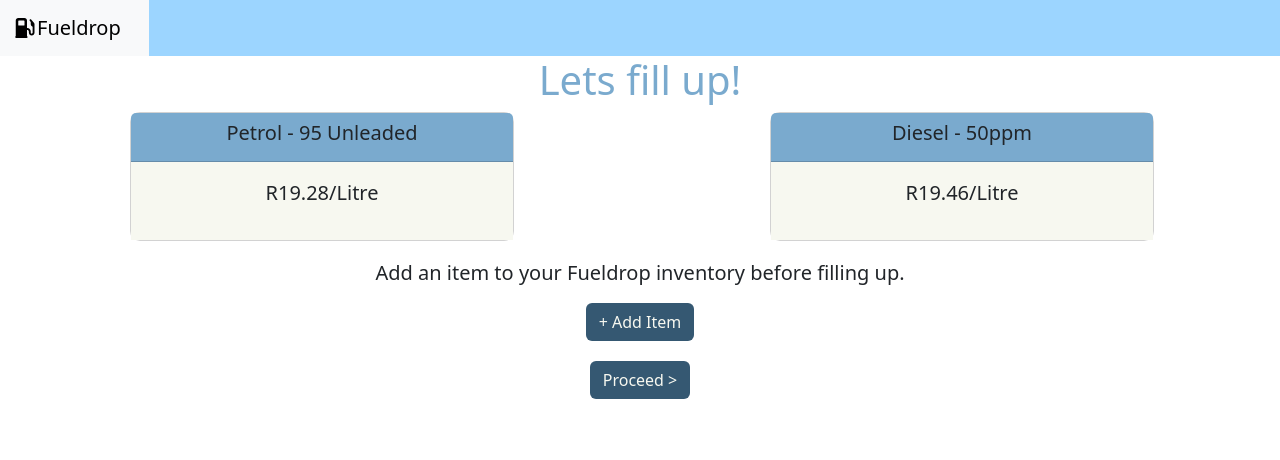
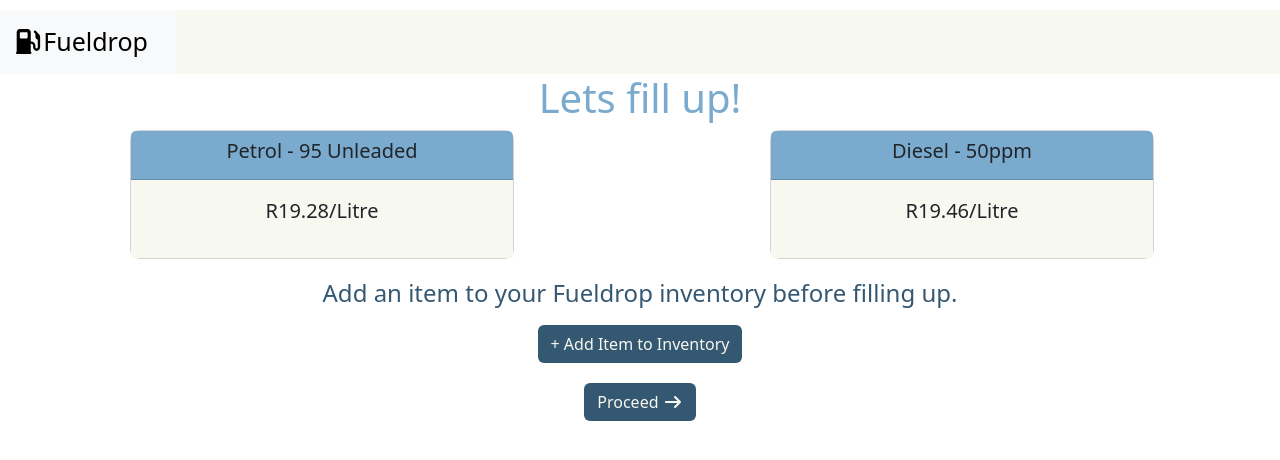
Before and after one commit to ninomitchell8/FuelDrop, a React (Vite) app in the folder fueldrop/: page /Home.jsx in a window 1280 px wide. Shown: the top 460 px of the page. Built offline with nearby package versions, Linux system fonts and the light colour scheme; no server answers.

Commit message:
More symbols added - Front end needs more tuning and Configure.jsx needs conditional statements

```diff
--- a/fueldrop/src/components/Navbar.css
+++ b/fueldrop/src/components/Navbar.css
@@ -1,4 +1,9 @@
 .nav{
 
-    background-color: #9CD5FF;
+    background-color:  #F7F8F0;
 }
+
+.navbar-brand{
+
+    font-size:25px ;
+}
--- a/fueldrop/src/components/Navbar.jsx
+++ b/fueldrop/src/components/Navbar.jsx
@@ -4,26 +4,34 @@
 import {faGasPump} from "@fortawesome/free-solid-svg-icons";
 
 
+
 function Navbar(){
 
     return(
 
+    <div>
+
             <div className = "nav">
                 <nav className="navbar navbar-expand-lg bg-body-tertiary">
                 <div className="container-fluid">
-                <a className="navbar-brand" href="#"><><FontAwesomeIcon icon={faGasPump} /></>Fueldrop</a>
+                    <a className="navbar-brand" href="./pages/Home.jsx"><><FontAwesomeIcon icon={faGasPump} /></>Fueldrop</a>
                     <button className="navbar-toggler" type="button" data-bs-toggle="collapse" data-bs-target="#navbarNavAltMarkup" aria-controls="navbarNavAltMarkup" aria-expanded="false" aria-label="Toggle navigation">
                     <span className="navbar-toggler-icon"></span>
                     </button>
                     <div className="collapse navbar-collapse" id="navbarNavAltMarkup">
                     <div className="navbar-nav">
-                    {/* <a className="nav-link active" aria-current="page" href="fueldrop/src/pages/Home.jsx">Home</a> */}
 
                     </div>
                     </div>
                 </div>
                 </nav>
             </div>
+            <div>
+
+
+            </div>
+
+    </div>
 
     );
 }
--- a/fueldrop/src/components/Radio.css
+++ b/fueldrop/src/components/Radio.css
@@ -1,7 +1,4 @@
-.radio{
 
-    color:#9CD5FF
-}
 
 .check-input{
 
--- a/fueldrop/src/components/SelectCard.css
+++ b/fueldrop/src/components/SelectCard.css
@@ -1,7 +1,8 @@
 .selectCard{
     width : 60%;
-    align-items: center;
     border-radius: 10px;
+    gap : 10px;
+    margin-left: 20%;
 
 }
 
--- a/fueldrop/src/index.css
+++ b/fueldrop/src/index.css
@@ -2,10 +2,16 @@
 body{
 
   text-align: center;
+  margin-top: 10px;
 
 }
 
-h1{
+h1,h2,h3,h4{
 
   color: #7AAACE;
 }
+
+h4{
+
+  color: #355872
+}
--- a/fueldrop/src/pages/Configure.jsx
+++ b/fueldrop/src/pages/Configure.jsx
@@ -71,7 +71,7 @@
         <div>
             <Navbar/>
 
-            <h3> Fill in Item details</h3>
+            <h1> Fill in your new Inventory Item details</h1>
           <form onSubmit = {handleSubmit}>
             <div>
                 <h4> Select Type </h4>
@@ -205,7 +205,7 @@
             </div>
             <div>
                 <h4> Fuel Quantity </h4>
-                <p>(min: 50 litres _ max: 100 litres)</p>
+                <p>(min: 50 litres _ max: 1000 litres)</p>
                 <Input
                     type  = "text"
                     placeholder = "Litres 50 < 1000"
--- a/fueldrop/src/pages/Home.jsx
+++ b/fueldrop/src/pages/Home.jsx
@@ -7,6 +7,8 @@
 import SelectCard from "../components/SelectCard.jsx"
 import {useNavigate} from "react-router-dom";
 import "./Home.css";
+import { FontAwesomeIcon } from "@fortawesome/react-fontawesome";
+import { faArrowRight } from "@fortawesome/free-solid-svg-icons";
 
 
 
@@ -243,12 +245,12 @@
                 </div>
 
                 <div>
-                    <h5> Add an item to your Fueldrop inventory before filling up. </h5>
+                    <h4> Add an item to your Fueldrop inventory before filling up. </h4>
                 </div>
                 <div>
                     <Button
                     type = "submit"
-                    name = "+ Add Item"
+                    name = "+ Add Item to Inventory"
                     to = "/Configure.jsx"/>
 
                 </div>
@@ -272,7 +274,7 @@
                 <div>
                     <Button
                         type = "submit"
-                        name = "Proceed >"
+                        name = {<>Proceed <FontAwesomeIcon icon={faArrowRight}/></> }
                         />
                 </div>
 
--- a/fueldrop/src/pages/Invoice.jsx
+++ b/fueldrop/src/pages/Invoice.jsx
@@ -3,6 +3,9 @@
 import {useNavigate,useLocation} from "react-router-dom";
 import Button from "../components/Button";
 import Eta from "../components/Eta";
+import { FontAwesomeIcon } from "@fortawesome/react-fontawesome";
+import { faArrowLeft } from "@fortawesome/free-solid-svg-icons";
+import { faTruckFast } from "@fortawesome/free-solid-svg-icons";
 
 
 function Invoice() {
@@ -31,12 +34,13 @@
 
             <h1>Invoice</h1>
 
+            <p> Registration / Serial No: Make: Model: Type: Fuel:  Unit Price:  Item Price:  </p>
+
             {invoice.items.map((item, index) =>(
 
                 <div key={`${item.inventory_id}-${index}`}>
-                    <p> {item.make} - {item.model} - {item.type} </p>
-                    <p> Registration / Serial No: Fuel:  Unit Price:  Item Price:  </p>
-                    <p> {item.regNumber} {item.fuel} R{Number(item.unit_price).toFixed(2)} R{Number(item.item_price).toFixed(2)}</p>
+
+                    <p> {item.regNumber} {item.make} {item.model} {item.type} {item.fuel} R{Number(item.unit_price).toFixed(2)} R{Number(item.item_price).toFixed(2)}</p>
 
                 </div>
 
@@ -56,13 +60,13 @@
 
                 <Button
                 type = "submit"
-                name = "< Back"
+                name = {<><FontAwesomeIcon icon={faArrowLeft}/>Back </>}
                 to = "/Home.jsx"
                 />
 
                 <Button
                  type = "submit"
-                 name = "Confirm Order > "
+                 name = {<>Confirm Order <FontAwesomeIcon icon={faTruckFast} /> </>}
                  to = "/Thanks.jsx"
                 />
 
--- a/fueldrop/src/pages/Register.jsx
+++ b/fueldrop/src/pages/Register.jsx
@@ -76,6 +76,7 @@
                 name = "cellphone"
                 placeholder = "Cellphone"
                 value = {formData.cellphone}
+
                 onChange = {handleChange}
                 />
 
--- a/fueldrop/src/pages/Thanks.jsx
+++ b/fueldrop/src/pages/Thanks.jsx
@@ -1,6 +1,12 @@
 import React from "react";
+import Button from"../components/Button.jsx";
+import { FontAwesomeIcon } from "@fortawesome/react-fontawesome";
+import {faGasPump} from "@fortawesome/free-solid-svg-icons";
+
+
 
 function Thanks (){
+
 
 
 
@@ -9,10 +15,16 @@
         <div>
 
             <h3>
-                 Thank you for filling up with Fueldrop.
-                 The Fuel station that comes to you!
-                 Saving you time saving you money.
+                 Your Fuel will be Delivererd to you shortly.
+                 Thank you for making <><FontAwesomeIcon icon={faGasPump} /></>Fueldrop your Refueling partner!
             </h3>
+
+
+            <Button
+                type= "btn"
+                name= "Log Out"
+                to = "/Login.jsx"
+            />
 
         </div>
     )
```
Also changed, not shown: fueldrop/src/pages/Landing.jsx (deleted, +0 -28 lines), 1 other file (tests, documents, lock files or other folders). Lines whose indentation alone changed are shown as unchanged.
